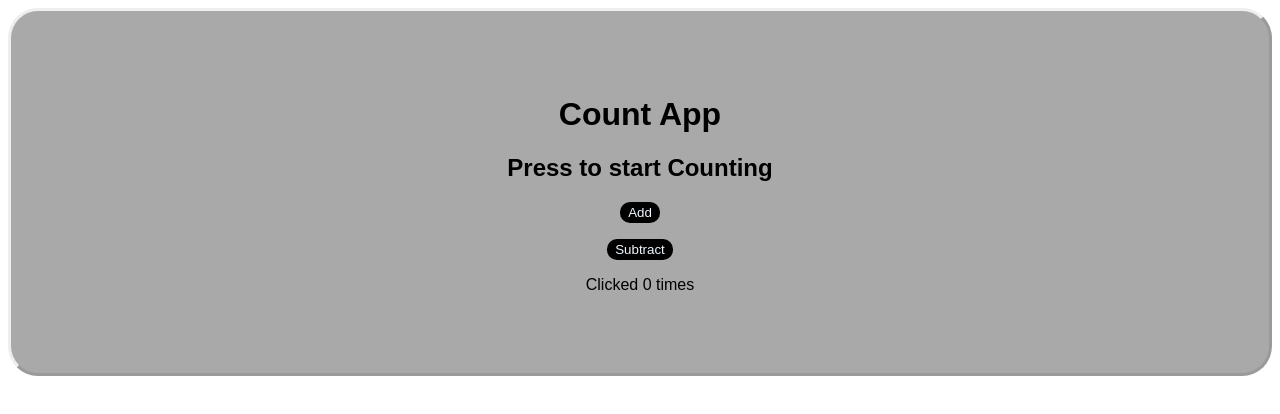
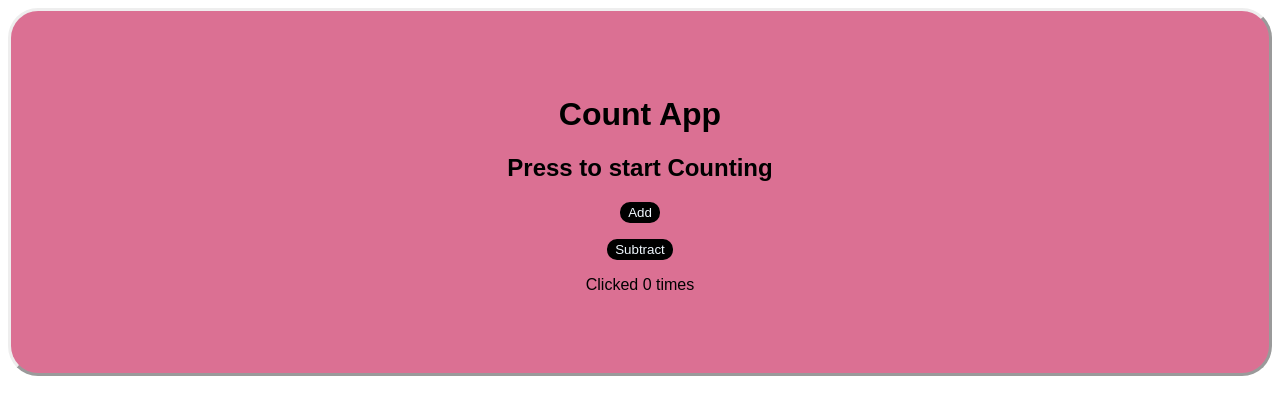
Before and after one commit to mc-jamin/myreact, a React (Create React App) app: page / in a window 1280 px wide. Shown: the top 414 px of the page. Built offline with nearby package versions, Linux system fonts and the light colour scheme.

Commit message:
Update styles.css

```diff
--- a/src/styles.css
+++ b/src/styles.css
@@ -1,7 +1,7 @@
 .App {
   font-family: sans-serif;
   text-align: center;
-  background-color: darkgray;
+  background-color:palevioletred;
   padding: 5%;
   border-style:outset;
   border-radius: 30px;
```
